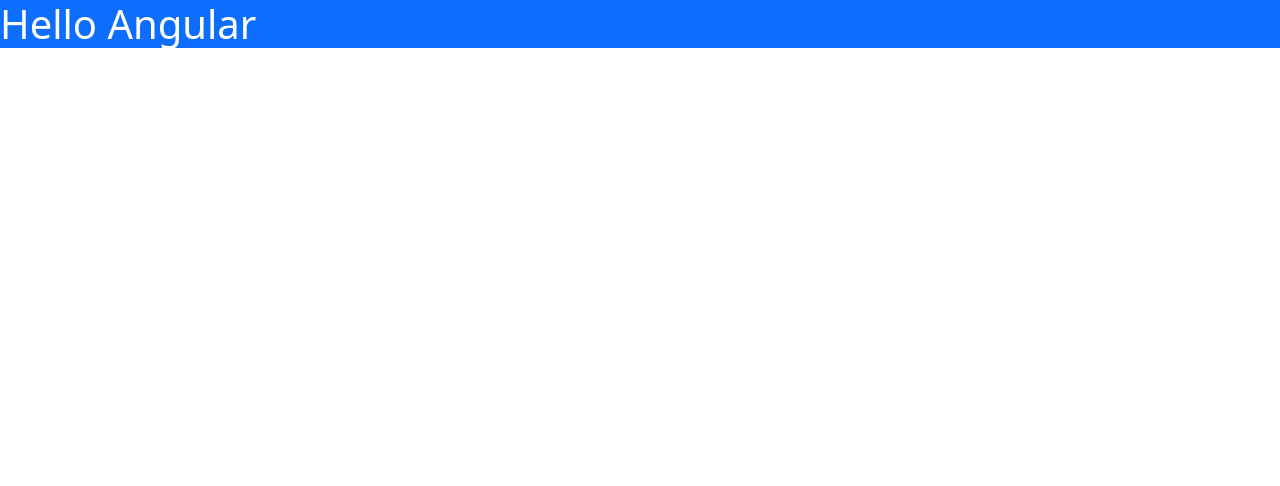
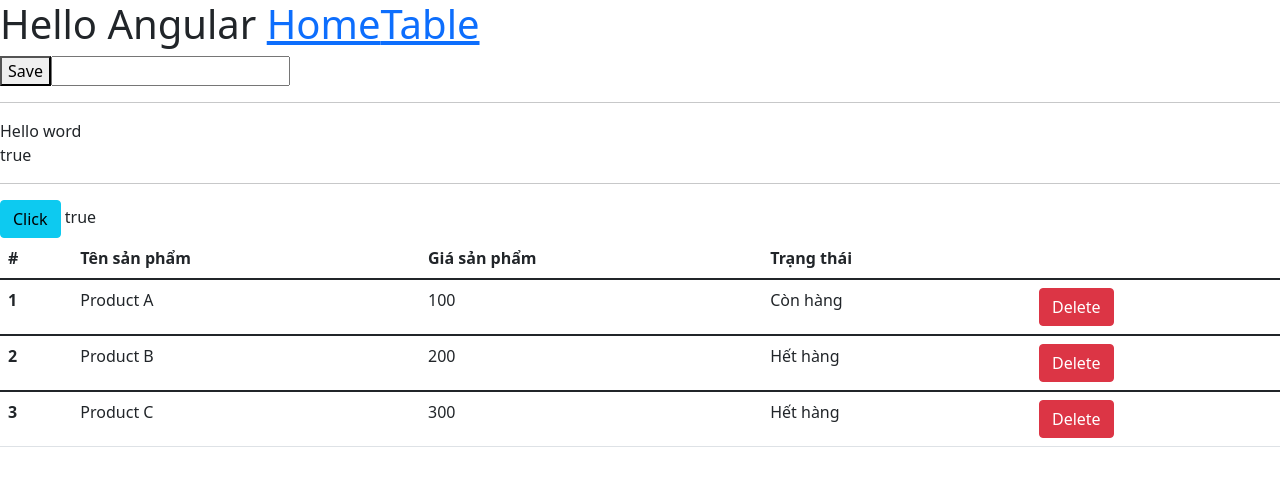
Before and after one commit to emtoanhungyen/Front_End_Framework_1, an Angular app: page / in a window 1280 px wide. Shown: the top 486 px of the page. Built offline with nearby package versions, Linux system fonts and the light colour scheme.

Commit message:
feat: buổi học 2

```diff
--- a/package.json
+++ b/package.json
@@ -18,6 +18,7 @@
     "@angular/platform-browser": "~13.3.0",
     "@angular/platform-browser-dynamic": "~13.3.0",
     "@angular/router": "~13.3.0",
+    "bootstrap": "^5.1.3",
     "rxjs": "~7.5.0",
     "tslib": "^2.3.0",
     "zone.js": "~0.11.4"
--- a/src/app/app.component.html
+++ b/src/app/app.component.html
@@ -3,4 +3,6 @@
   <a routerLink="demo">Home</a>
   <a routerLink="table">Table</a>
 </h1>
+
+<app-products></app-products>
 <router-outlet></router-outlet>
--- a/src/app/app.module.ts
+++ b/src/app/app.module.ts
@@ -5,14 +5,17 @@
 import { AppComponent } from './app.component';
 import { DemoComponent } from 'src/app/components/demo.component';
 import { PagesComponent } from './pages/pages.component';
+import { ProductsComponent } from './components/products/products.component';
+import { FormsModule } from '@angular/forms';
 
 @NgModule({
   declarations: [
-    AppComponent, DemoComponent, PagesComponent
+    AppComponent, DemoComponent, PagesComponent, ProductsComponent
   ],
   imports: [
     BrowserModule,
-    AppRoutingModule
+    AppRoutingModule,
+    FormsModule
   ],
   providers: [],
   bootstrap: [AppComponent]
--- /dev/null
+++ b/src/app/components/products/products.component.html
@@ -0,0 +1,35 @@
+
+<button>Save</button> <input type="text" [(ngModel)] = "productName">
+{{productName}}
+
+<hr>
+{{componentName}}
+<br>
+{{isStatus}}
+<hr>
+<button class="btn btn-info" (click)="onClick()">Click</button>
+{{ isStatus }}
+<div *ngIf="isStatus">
+    <table class="table">
+        <thead>
+            <tr>
+                <th scope="col">#</th>
+                <th scope="col">Tên sản phẩm</th>
+                <th scope="col">Giá sản phẩm</th>
+                <th scope="col">Trạng thái</th>
+                <th scope="col"></th>
+            </tr>
+        </thead>
+        <tbody *ngFor="let product of productsList; let index = index">
+            <tr>
+                <th scope="row">{{ index + 1 }}</th>
+                <td>{{ product.name }}</td>
+                <td>{{ product.price }}</td>
+                <td>{{ product.status ? "Còn hàng" : "Hết hàng" }}</td>
+                <td>
+                    <button type="button" class="btn btn-danger" (click)="onHandleRemove(product.id)">Delete</button>
+                </td>
+            </tr>
+        </tbody>
+    </table>
+</div>
--- /dev/null
+++ b/src/app/components/products/products.component.ts
@@ -0,0 +1,33 @@
+import { Component, OnInit } from '@angular/core';
+
+@Component({
+  selector: 'app-products',
+  templateUrl: './products.component.html',
+  styleUrls: ['./products.component.css']
+})
+export class ProductsComponent implements OnInit {
+
+  componentName: string = "Hello word";
+
+  isStatus: boolean = true;
+
+  productName: string = "";
+
+  productsList: {id: number, name: string, price: number, status: boolean}[] = [
+    {id: 1, name: "Product A", price: 100, status: true},
+    {id: 2, name: "Product B", price: 200, status: false},
+    {id: 3, name: "Product C", price: 300, status: false}
+  ];
+  constructor() { }
+
+  onClick() {
+    this.isStatus = !this.isStatus;
+  }
+
+  onHandleRemove(id: number){
+    this.productsList = this.productsList.filter(product => product.id !== id);
+  }
+  ngOnInit(): void {
+  }
+
+}
--- /dev/null
+++ b/src/app/types/Products.ts
@@ -0,0 +1,6 @@
+export interface IProduct{
+    id: number,
+    name: string,
+    price: number,
+    status: boolean
+}
--- a/src/index.html
+++ b/src/index.html
@@ -10,7 +10,7 @@
 </head>
 
 <body>
-  <div class="bg-primary text-white">
+  <div>
     <app-root></app-root>
   </div>
 </body>
```
Also changed, not shown: src/app/components/products/products.component.css (added), 1 other file (tests, documents, lock files or other folders).
